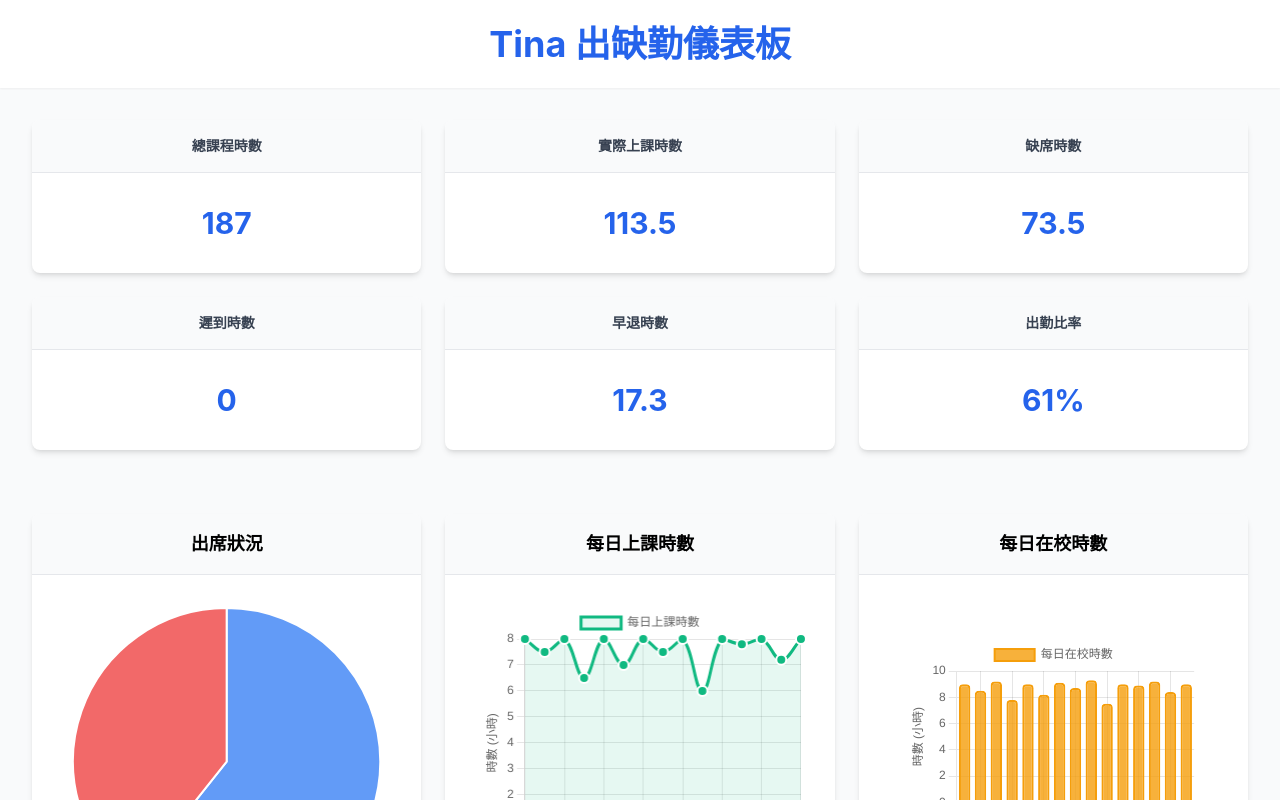
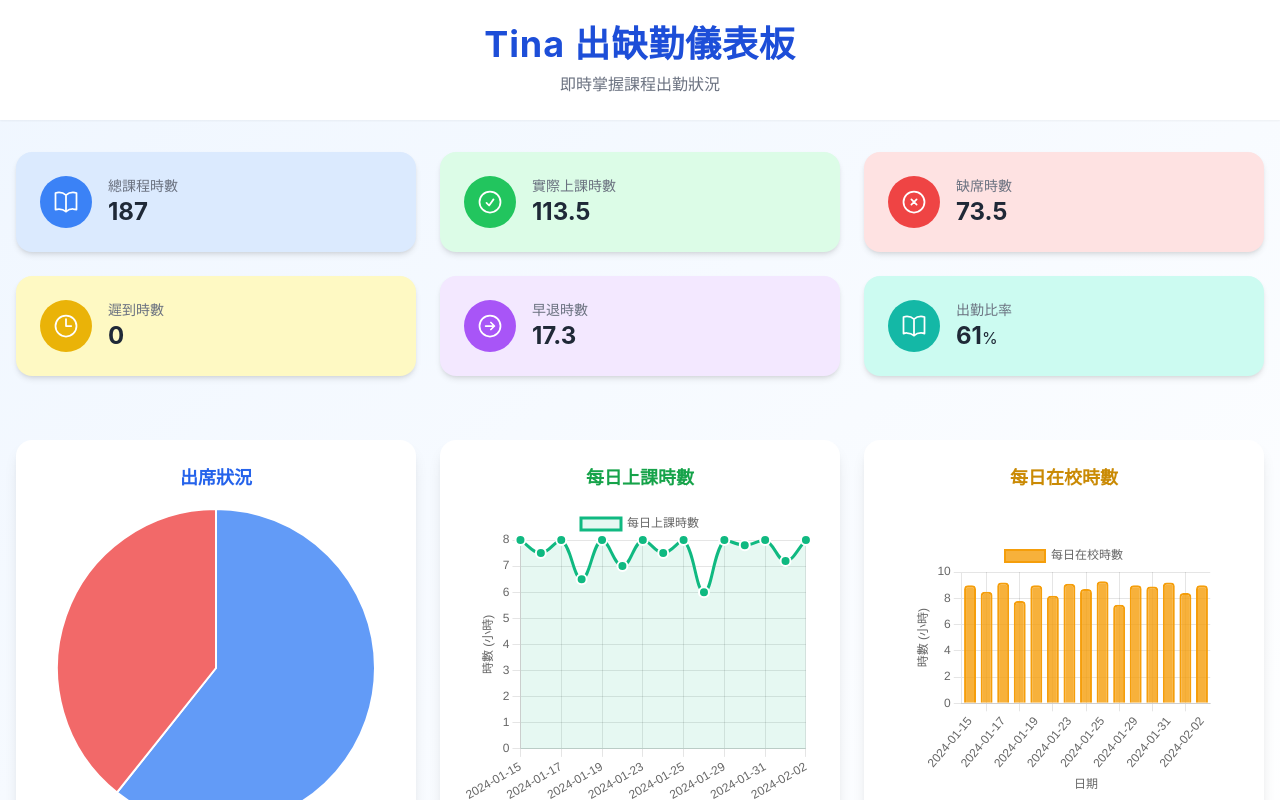
Before and after one commit to tinachen0326/chart.js-dashboard, a Vue app: page / in a window 1280 px wide. Shown: the top 800 px of the page. Built offline with nearby package versions, Linux system fonts and the light colour scheme.

Commit message:
新增 @heroicons/vue 依賴，更新 StatCard 組件以支援圖示顯示

```diff
--- a/package.json
+++ b/package.json
@@ -14,6 +14,7 @@
     "format": "prettier --write src/"
   },
   "dependencies": {
+    "@heroicons/vue": "^2.2.0",
     "axios": "^1.11.0",
     "chart.js": "^4.5.0",
     "vue": "^3.5.18",
--- a/src/App.vue
+++ b/src/App.vue
@@ -1,74 +1,78 @@
 <template>
-  <div class="min-h-screen bg-gray-50">
-    <!-- 標題 -->
-    <header class="bg-white shadow-sm">
-      <div class="container py-6">
-        <h1 class="text-4xl font-bold text-center text-blue-600">
+  <div class="min-h-screen bg-gradient-to-br from-blue-50 to-white">
+    <!-- 標題區 -->
+    <header class="bg-white shadow-sm sticky top-0 z-10">
+      <div class="container mx-auto py-6 px-4">
+        <h1 class="text-4xl font-bold text-blue-700 text-center tracking-wide">
           Tina 出缺勤儀表板
         </h1>
+        <p class="text-center text-gray-500 mt-2">即時掌握課程出勤狀況</p>
       </div>
     </header>
 
-    <!-- 統計卡片區域 -->
-    <section class="container py-8">
-      <div class="grid grid-cols-1 md:grid-cols-2 lg:grid-cols-3 gap-6">
+    <!-- 統計卡片區 -->
+    <section class="container mx-auto py-8 px-4">
+      <div class="grid grid-cols-1 sm:grid-cols-2 lg:grid-cols-3 gap-6">
         <StatCard
           title="總課程時數"
           :value="stats.classHours"
-          :animate="true"
+          color="blue"
+          icon="book-open"
         />
         <StatCard
           title="實際上課時數"
           :value="stats.attendedHours"
-          :animate="true"
+          color="green"
+          icon="check-circle"
         />
-        <StatCard title="缺席時數" :value="stats.absentHours" :animate="true" />
-        <StatCard title="遲到時數" :value="stats.lateHours" :animate="true" />
+        <StatCard
+          title="缺席時數"
+          :value="stats.absentHours"
+          color="red"
+          icon="x-circle"
+        />
+        <StatCard
+          title="遲到時數"
+          :value="stats.lateHours"
+          color="yellow"
+          icon="clock"
+        />
         <StatCard
           title="早退時數"
           :value="stats.leaveEarlyHours"
-          :animate="true"
+          color="purple"
+          icon="arrow-right-circle"
         />
         <StatCard
           title="出勤比率"
           :value="stats.attendanceRate"
-          :animate="true"
+          color="teal"
+          icon="percent"
           suffix="%"
         />
       </div>
     </section>
 
-    <!-- 圖表區域 -->
-    <section class="container py-8">
+    <!-- 圖表區 -->
+    <section class="container mx-auto py-8 px-4">
       <div class="grid grid-cols-1 lg:grid-cols-3 gap-6">
-        <!-- 圓餅圖 -->
-        <div class="card">
-          <div class="card-header">
-            <h3 class="text-lg font-semibold text-center">出席狀況</h3>
-          </div>
-          <div class="card-body">
-            <AttendancePieChart v-if="chartData.pie" :data="chartData.pie" />
-          </div>
+        <div class="bg-white rounded-2xl shadow-lg p-6 flex flex-col">
+          <h3 class="text-lg font-semibold text-center mb-4 text-blue-600">
+            出席狀況
+          </h3>
+          <AttendancePieChart v-if="chartData.pie" :data="chartData.pie" />
         </div>
-
-        <!-- 折線圖 -->
-        <div class="card">
-          <div class="card-header">
-            <h3 class="text-lg font-semibold text-center">每日上課時數</h3>
-          </div>
-          <div class="card-body">
-            <DailyHoursLineChart v-if="chartData.line" :data="chartData.line" />
-          </div>
+        <div class="bg-white rounded-2xl shadow-lg p-6 flex flex-col">
+          <h3 class="text-lg font-semibold text-center mb-4 text-green-600">
+            每日上課時數
+          </h3>
+          <DailyHoursLineChart v-if="chartData.line" :data="chartData.line" />
         </div>
-
-        <!-- 長條圖 -->
-        <div class="card">
-          <div class="card-header">
-            <h3 class="text-lg font-semibold text-center">每日在校時數</h3>
-          </div>
-          <div class="card-body">
-            <SchoolHoursBarChart v-if="chartData.bar" :data="chartData.bar" />
-          </div>
+        <div class="bg-white rounded-2xl shadow-lg p-6 flex flex-col">
+          <h3 class="text-lg font-semibold text-center mb-4 text-yellow-600">
+            每日在校時數
+          </h3>
+          <SchoolHoursBarChart v-if="chartData.bar" :data="chartData.bar" />
         </div>
       </div>
     </section>
--- a/src/components/StatCard.vue
+++ b/src/components/StatCard.vue
@@ -1,78 +1,69 @@
 <template>
-  <div class="card">
-    <div class="card-header">
-      <h3 class="text-sm font-semibold text-gray-700 text-center">
-        {{ title }}
-      </h3>
+  <div
+    :class="[
+      'rounded-2xl shadow-md p-6 flex items-center gap-4 transition-transform hover:scale-105',
+      bgColor,
+    ]"
+  >
+    <div :class="['rounded-full p-3', iconBgColor]">
+      <component :is="iconComponent" class="w-7 h-7 text-white" />
     </div>
-    <div class="card-body">
-      <p class="text-3xl font-bold text-blue-600 text-center">
-        {{ displayValue }}{{ suffix }}
-      </p>
+    <div>
+      <div class="text-gray-500 text-sm">{{ title }}</div>
+      <div class="text-2xl font-bold text-gray-800">
+        {{ value
+        }}<span v-if="suffix" class="text-base font-normal">{{ suffix }}</span>
+      </div>
     </div>
   </div>
 </template>
 
-<script>
-import { ref, onMounted, watch } from "vue";
-import { useNumberAnimation } from "../composables/useNumberAnimation.js";
+<script setup>
+import { computed } from "vue";
+// 你可以用 Heroicons 或 FontAwesome，這裡以 Heroicons 為例
+import {
+  BookOpenIcon,
+  CheckCircleIcon,
+  XCircleIcon,
+  ClockIcon,
+  ArrowRightCircleIcon,
+  PercentIcon,
+} from "@heroicons/vue/24/outline";
 
-export default {
-  name: "StatCard",
-  props: {
-    title: {
-      type: String,
-      required: true,
-    },
-    value: {
-      type: Number,
-      required: true,
-    },
-    suffix: {
-      type: String,
-      default: "",
-    },
-    animate: {
-      type: Boolean,
-      default: false,
-    },
-    duration: {
-      type: Number,
-      default: 1000,
-    },
-  },
-  setup(props) {
-    const displayValue = ref(props.animate ? 0 : props.value);
-    const { animateNumber } = useNumberAnimation();
+const props = defineProps({
+  title: String,
+  value: [String, Number],
+  color: String,
+  icon: String,
+  suffix: String,
+});
 
-    const startAnimation = () => {
-      if (props.animate) {
-        animateNumber(displayValue, props.value, props.duration);
-      } else {
-        displayValue.value = props.value;
-      }
-    };
+const iconMap = {
+  "book-open": BookOpenIcon,
+  "check-circle": CheckCircleIcon,
+  "x-circle": XCircleIcon,
+  clock: ClockIcon,
+  "arrow-right-circle": ArrowRightCircleIcon,
+  percent: PercentIcon,
+};
+const iconComponent = computed(() => iconMap[props.icon] || BookOpenIcon);
 
-    onMounted(() => {
-      // 延遲動畫以創造更好的視覺效果
-      setTimeout(startAnimation, Math.random() * 300);
-    });
-
-    // 監聽 value 變化
-    watch(
-      () => props.value,
-      (newValue) => {
-        if (props.animate) {
-          animateNumber(displayValue, newValue, props.duration);
-        } else {
-          displayValue.value = newValue;
-        }
-      }
-    );
-
-    return {
-      displayValue,
-    };
-  },
+const colorMap = {
+  blue: "bg-blue-100",
+  green: "bg-green-100",
+  red: "bg-red-100",
+  yellow: "bg-yellow-100",
+  purple: "bg-purple-100",
+  teal: "bg-teal-100",
 };
+const iconBgMap = {
+  blue: "bg-blue-500",
+  green: "bg-green-500",
+  red: "bg-red-500",
+  yellow: "bg-yellow-500",
+  purple: "bg-purple-500",
+  teal: "bg-teal-500",
+};
+const bgColor = computed(() => colorMap[props.color] || "bg-gray-100");
+const iconBgColor = computed(() => iconBgMap[props.color] || "bg-gray-400");
 </script>
```
Also changed, not shown: 1 other file (tests, documents, lock files or other folders).
